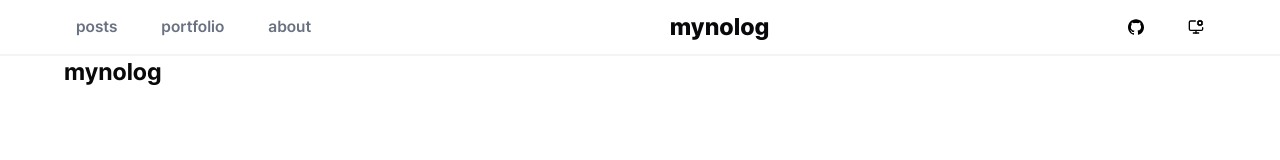
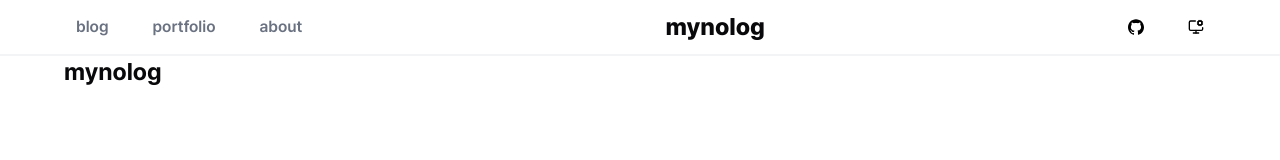
Before and after one commit to mynolog/mynolog-blog, a Next.js app: page / in a window 1280 px wide. Shown: the top 160 px of the page. Built offline with nearby package versions, Linux system fonts and the light colour scheme.

Commit message:
chore: 네비게이션 항목 라벨 posts -> blog로 수정

```diff
--- a/src/constants/navigation.ts
+++ b/src/constants/navigation.ts
@@ -3,8 +3,8 @@ import { ROUTES } from './routes'
 export const NAVIGATION_ITEMS = [
   {
     id: '1000',
-    label: 'posts',
-    href: ROUTES.POSTS,
+    label: 'blog',
+    href: ROUTES.BLOG,
   },
   {
     id: '2000',
--- a/src/constants/routes.ts
+++ b/src/constants/routes.ts
@@ -1,6 +1,6 @@
 export const ROUTES = {
   HOME: '/',
-  POSTS: '/posts',
+  BLOG: '/blog',
   PORTFOLIO: '/portfolio',
   ABOUT: '/about',
 } as const
```
